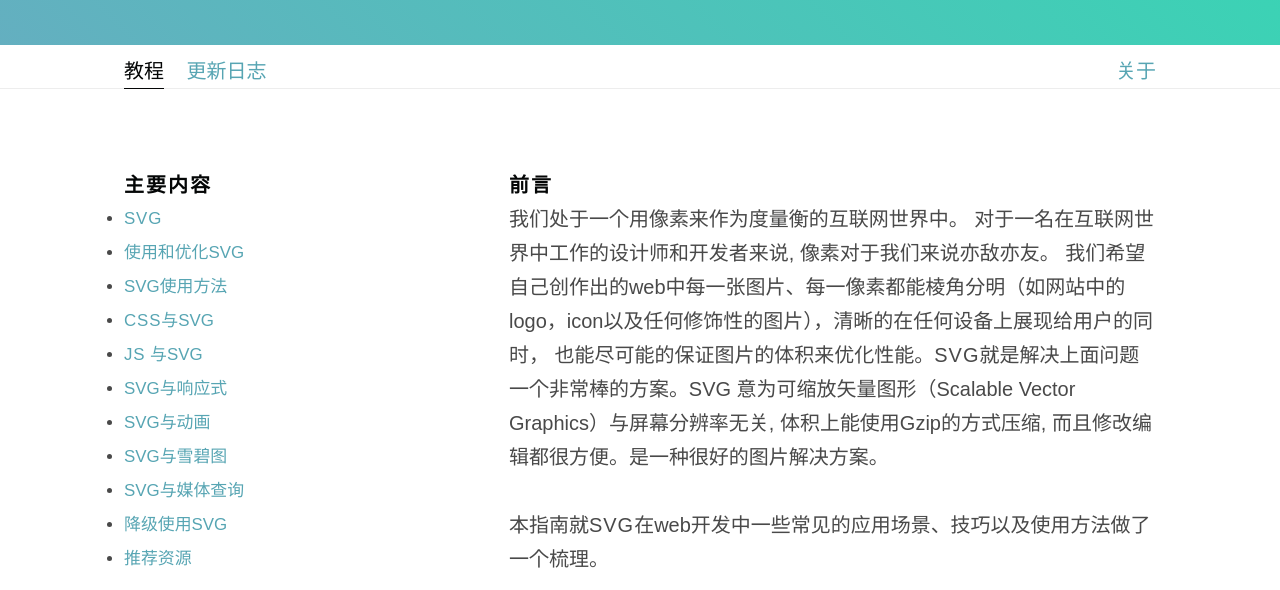
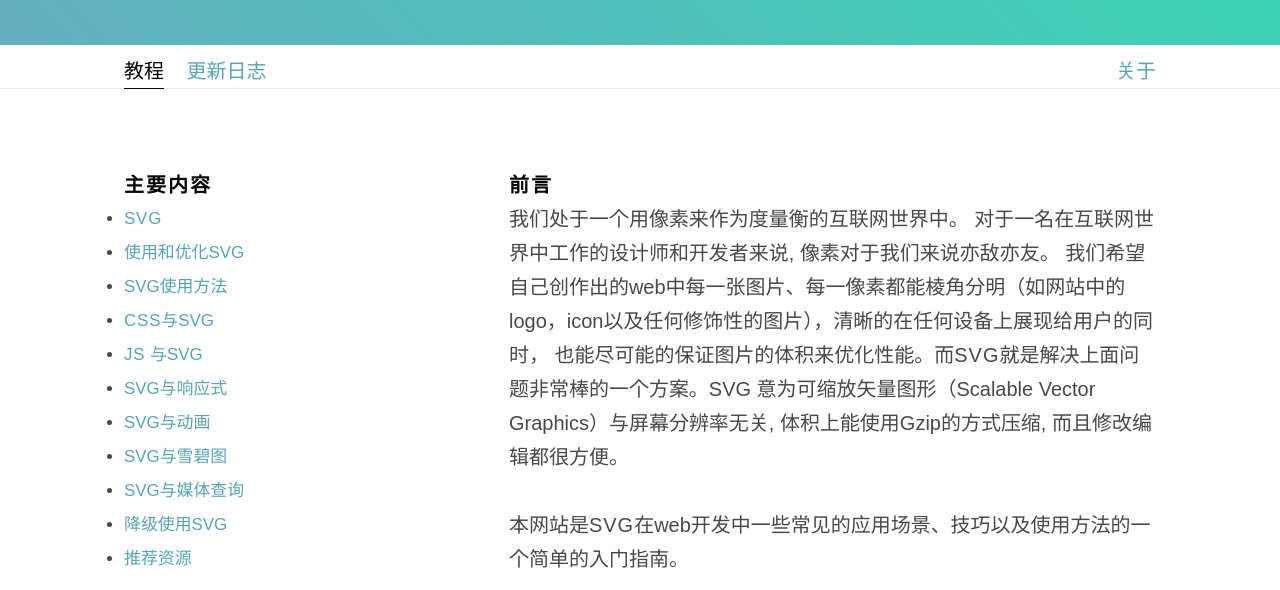
Before and after one commit to jakegiltsoff/svgontheweb, a website: page index-zh.html in a window 1280 px wide. Shown: the part 210-800 px from the top of the page. Drawn offline with Linux system fonts and the light colour scheme.

Commit message:
update translate

```diff
--- a/index-zh.html
+++ b/index-zh.html
@@ -52,9 +52,9 @@
 
       <div class="column column--main">
         <h6>前言</h6>
-        <p>我们处于一个用像素来作为度量衡的互联网世界中。 对于一名在互联网世界中工作的设计师和开发者来说, 像素对于我们来说亦敌亦友。 我们希望自己创作出的web中每一张图片、每一像素都能棱角分明（如网站中的logo，icon以及任何修饰性的图片），清晰的在任何设备上展现给用户的同时， 也能尽可能的保证图片的体积来优化性能。<span class="small-caps">SVG</span>就是解决上面问题一个非常棒的方案。SVG 意为可缩放矢量图形（Scalable Vector Graphics）与屏幕分辨率无关, 体积上能使用Gzip的方式压缩, 而且修改编辑都很方便。是一种很好的图片解决方案。</p>
+        <p>我们处于一个用像素来作为度量衡的互联网世界中。 对于一名在互联网世界中工作的设计师和开发者来说, 像素对于我们来说亦敌亦友。 我们希望自己创作出的web中每一张图片、每一像素都能棱角分明（如网站中的logo，icon以及任何修饰性的图片），清晰的在任何设备上展现给用户的同时， 也能尽可能的保证图片的体积来优化性能。而<span class="small-caps">SVG</span>就是解决上面问题非常棒的一个方案。SVG 意为可缩放矢量图形（Scalable Vector Graphics）与屏幕分辨率无关, 体积上能使用Gzip的方式压缩, 而且修改编辑都很方便。</p>
 
-        <p>本指南就<span class="small-caps">SVG</span>在web开发中一些常见的应用场景、技巧以及使用方法做了一个梳理。</p>
+        <p>本网站是<span class="small-caps">SVG</span>在web开发中一些常见的应用场景、技巧以及使用方法的一个简单的入门指南。</p>
       </div>
     </div>
   </section>
```
